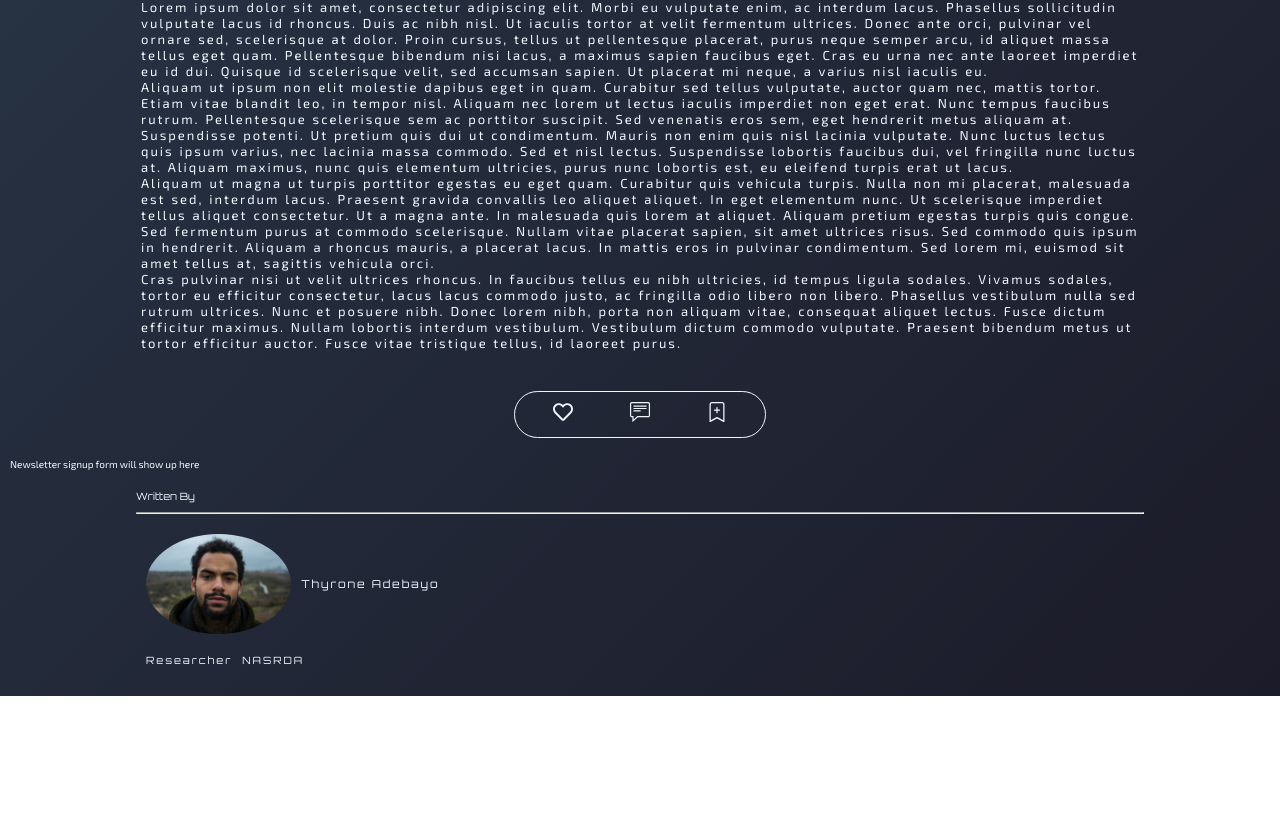
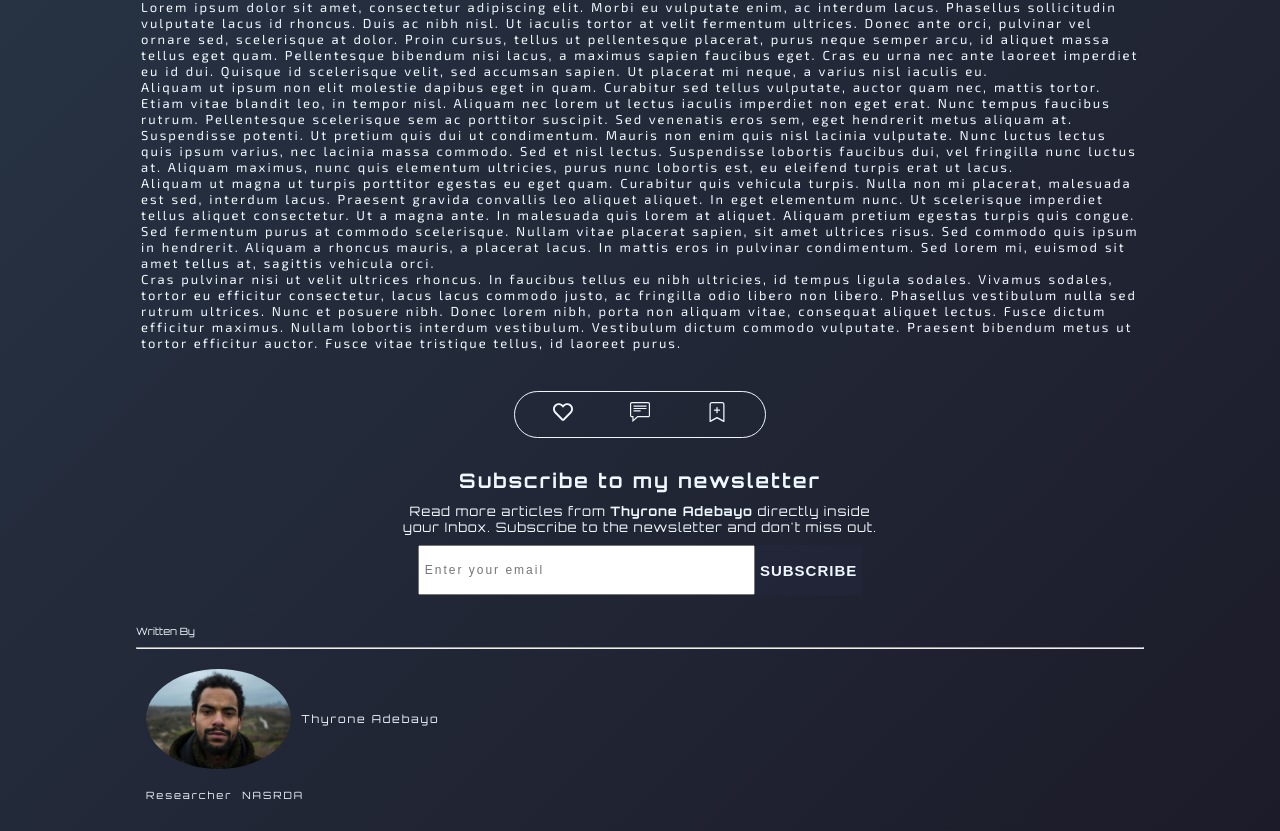
Before and after one commit to PC-Ngumoha/nova, a React (Vite) app: page /blog/post/1 in a window 1280 px wide. Shown: the part 1059-1890 px from the top of the page. Before the commit the page ends 1755 px from the top, so only its background shows below. Built offline with nearby package versions, Linux system fonts and the light colour scheme.

Commit message:
Update: Added Newsletter subscription form to the Post page

```diff
--- a/src/components/NewsletterSignup.tsx
+++ b/src/components/NewsletterSignup.tsx
@@ -1,7 +1,25 @@
-// import classNames from '@/components/styles/NewsletterSignup.module.scss';
+import classNames from '@/components/styles/NewsletterSignup.module.scss';
 
-const NewsletterSignup = () => {
-  return <span>Newsletter signup form will show up here</span>;
+const NewsletterSignup = ({ authorName = '' }: { authorName: string }) => {
+  return (
+    <div className={classNames.newsletter}>
+      <h3>Subscribe to my newsletter</h3>
+      <span>
+        Read more articles from <b>{authorName !== '' ? authorName : 'us'}</b>{' '}
+        directly inside your Inbox. Subscribe to the newsletter and don't miss
+        out.
+      </span>
+      <form>
+        <input
+          type='text'
+          role='input'
+          aria-label='email'
+          placeholder='Enter your email'
+        />
+        <button type='submit'>Subscribe</button>
+      </form>
+    </div>
+  );
 };
 
 export default NewsletterSignup;
--- a/src/components/styles/NewsletterSignup.module.scss
+++ b/src/components/styles/NewsletterSignup.module.scss
@@ -0,0 +1,68 @@
+@import '../../styles/main';
+
+.newsletter {
+  padding: 1rem 0.5rem;
+  display: flex;
+  flex-direction: column;
+  align-items: center;
+  font-family: $heading_font_stack;
+
+  h3 {
+    font-size: 2rem;
+    margin-bottom: 0.5rem;
+    letter-spacing: 0.2rem;
+  }
+
+  span {
+    font-size: 1.3rem;
+    letter-spacing: 0.1rem;
+    text-align: center;
+    margin-bottom: 0.5rem;
+  }
+
+  form {
+    height: fit-content;
+    width: 90%;
+    display: flex;
+
+    input {
+      display: inline-block;
+      height: 5rem;
+      flex: 1;
+      padding: 0.5rem;
+      font-size: 1.2rem;
+      letter-spacing: 0.2rem;
+
+      &:focus {
+        outline: 0;
+      }
+    }
+
+    button {
+      font-size: 1.5rem;
+      text-transform: uppercase;
+      padding: 0.5rem;
+      font-weight: bold;
+      background-color: $color_subtle_shade;
+      color: $color_white;
+      border: 0;
+      letter-spacing: 0.1rem;
+    }
+  }
+}
+
+/* Larger screens */
+@media (min-width: 768px) {
+  .newsletter {
+    width: 40%;
+    margin: 0 auto;
+
+    h3 {
+      margin-bottom: 1rem;
+    }
+
+    span {
+      margin-bottom: 1rem;
+    }
+  }
+}
--- a/src/views/Post.tsx
+++ b/src/views/Post.tsx
@@ -102,7 +102,7 @@ const Post = () => {
           </button>
         ))}
       </div>
-      <NewsletterSignup />
+      <NewsletterSignup authorName='Thyrone Adebayo' />
       <section className={classNames.writtenBy}>
         <span>Written By</span>
         <hr />
```
